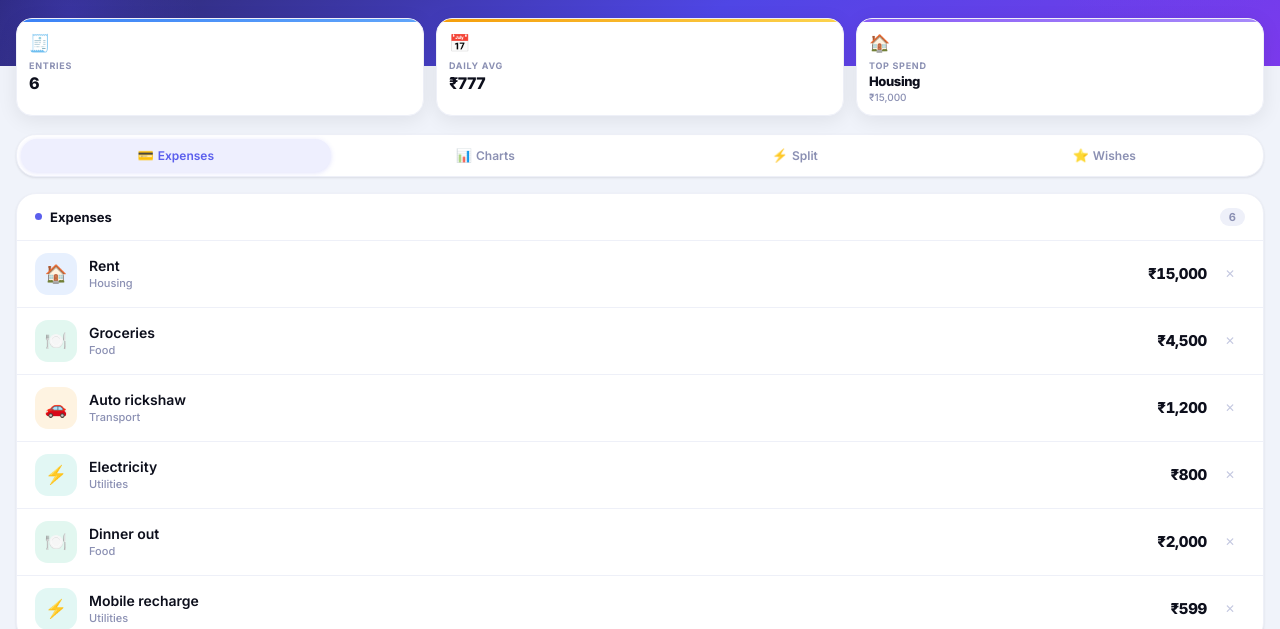
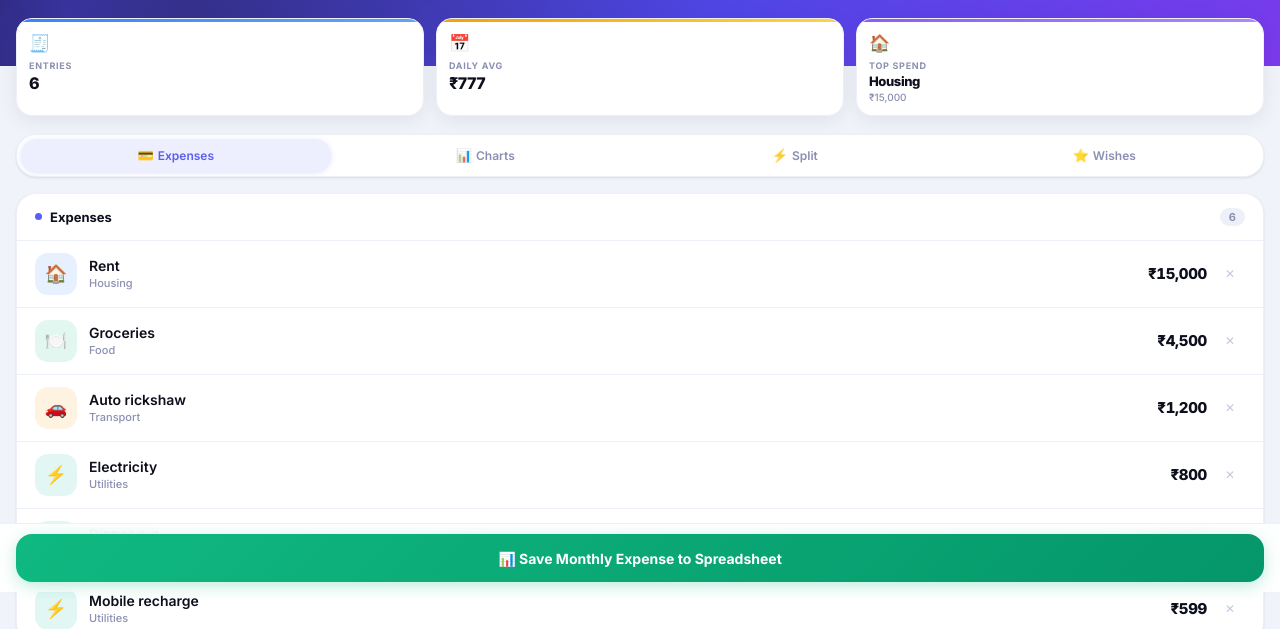
Before and after one commit to DevRathi137/expense, a plain HTML site: page index.html in a window 1280 px wide. Shown: the part 208-837 px from the top of the page. Drawn offline with nearby package versions, Linux system fonts and the light colour scheme.

Commit message:
Create spreadsheet saving option

```diff
--- a/index.html
+++ b/index.html
@@ -193,7 +193,7 @@ input,select,button{font-family:var(--ff);}
 .tab-ic{font-size:13px;line-height:1;}
 
 /* ── CONTENT ────────────────────────────────────────── */
-.content{padding:16px 16px 48px;}
+.content{padding:16px 16px 84px;}
 .pane{display:none;flex-direction:column;gap:14px;}
 .pane.active{display:flex;}
 
@@ -477,10 +477,33 @@ input,select,button{font-family:var(--ff);}
   .hero-amount{font-size:36px;}
   .stats-row{gap:6px;padding:0 10px;}
   .tab-btn{font-size:10px;padding:8px 4px;}
-  .content{padding:12px 10px 36px;}
+  .content{padding:12px 10px 80px;}
 }
+
+/* ── SAVE SHEET BAR ──────────────────────────────────── */
+.save-sheet-bar{
+  position:fixed;bottom:0;left:0;right:0;
+  padding:10px 16px;
+  background:rgba(255,255,255,.92);
+  backdrop-filter:blur(16px);-webkit-backdrop-filter:blur(16px);
+  border-top:1px solid var(--border-lt);
+  z-index:100;
+}
+.btn-save-sheet{
+  width:100%;height:48px;
+  background:linear-gradient(135deg,#10B981,#059669);
+  color:#fff;border:none;border-radius:var(--r-lg);
+  font-size:14px;font-weight:700;cursor:pointer;
+  display:flex;align-items:center;justify-content:center;gap:8px;
+  box-shadow:0 4px 16px rgba(16,185,129,.28);
+  transition:transform .12s,box-shadow .15s,background .15s;
+}
+.btn-save-sheet:hover{transform:translateY(-1px);box-shadow:0 6px 20px rgba(16,185,129,.4);}
+.btn-save-sheet:active{transform:none;}
+.btn-save-sheet:disabled{opacity:.65;cursor:not-allowed;transform:none !important;}
 @supports(padding-bottom:env(safe-area-inset-bottom)){
-  .content{padding-bottom:max(48px,calc(16px + env(safe-area-inset-bottom)));}
+  .content{padding-bottom:max(84px,calc(52px + env(safe-area-inset-bottom)));}
+  .save-sheet-bar{padding-bottom:max(10px,calc(6px + env(safe-area-inset-bottom)));}
 }
 </style>
 
@@ -681,6 +704,14 @@ input,select,button{font-family:var(--ff);}
     </div>
 
   </div>
+
+  <!-- SAVE TO SPREADSHEET -->
+  <div class="save-sheet-bar">
+    <button class="btn-save-sheet" id="saveSheetBtn" onclick="saveToSheet()">
+      📊 Save Monthly Expense to Spreadsheet
+    </button>
+  </div>
+
 </div>
 
 <script src="https://cdnjs.cloudflare.com/ajax/libs/Chart.js/4.4.1/chart.umd.js"></script>
@@ -1169,6 +1200,34 @@ function getPrevMonth(m){
   return mo===1?`${y-1}-12`:`${y}-${String(mo-1).padStart(2,'0')}`;
 }
 
+/* ── SAVE TO SPREADSHEET ────────────────────────────── */
+async function saveToSheet(){
+  const m=getMonth();
+  const expenses=state.expenses[m]||[];
+  if(expenses.length===0){alert('No expenses to save for '+monthLabel(m)+'.');return;}
+  const btn=document.getElementById('saveSheetBtn');
+  btn.disabled=true;
+  btn.innerHTML='⏳ Saving…';
+  try{
+    const res=await fetch('/api/save-expense',{
+      method:'POST',
+      headers:{'Content-Type':'application/json'},
+      body:JSON.stringify({month:monthLabel(m),expenses})
+    });
+    const data=await res.json();
+    if(data.success){
+      btn.innerHTML='✓ Saved to Spreadsheet!';
+      setTimeout(()=>{btn.disabled=false;btn.innerHTML='📊 Save Monthly Expense to Spreadsheet';},2500);
+    }else{
+      throw new Error(data.error||'Save failed');
+    }
+  }catch(err){
+    alert('Error saving: '+err.message);
+    btn.disabled=false;
+    btn.innerHTML='📊 Save Monthly Expense to Spreadsheet';
+  }
+}
+
 /* ── INIT ───────────────────────────────────────────── */
 loadState();
 render();
```
Also changed, not shown: api/save-expense.js (added, +27 -0 lines), 2 other files.
